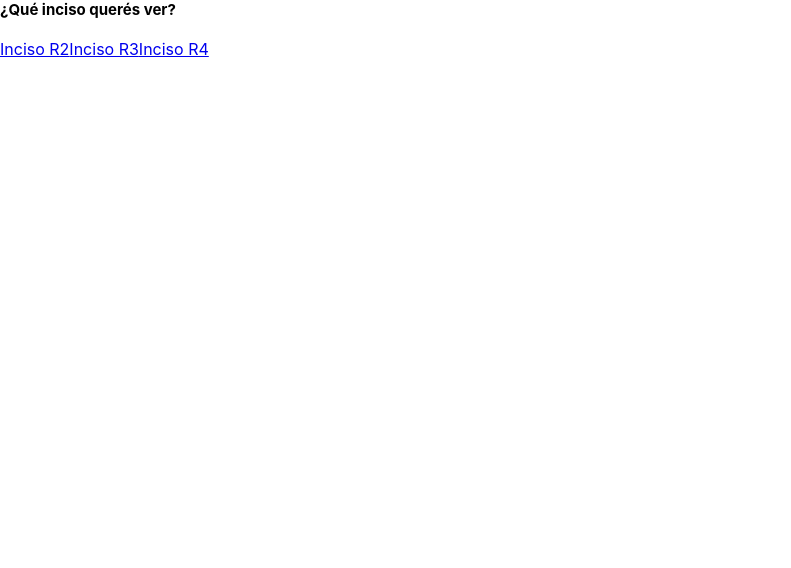
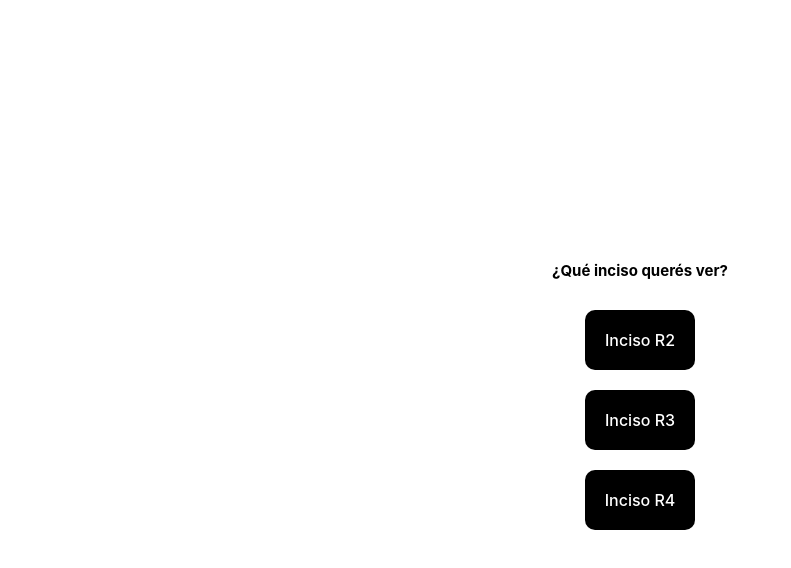
Before and after one commit to Urriste/prueba-md-digital-solutions, a React (Create React App) app: page / in a window 1280 px wide. Shown: the top 568 px of the page, without its empty margins (0-791 px from the left). Built offline with nearby package versions, Linux system fonts and the light colour scheme.

Commit message:
Proyecto terminado

```diff
--- a/src/components/Main.jsx
+++ b/src/components/Main.jsx
@@ -1,13 +1,20 @@
 import React from "react";
 import { Link } from "react-router-dom";
+import "./main.css";
 
 const Main = () => {
   return (
-    <div>
+    <div className="main-container">
       <h1>¿Qué inciso querés ver?</h1>
-      <Link to="/r2">Inciso R2</Link>
-      <Link to="/r3">Inciso R3</Link>
-      <Link to="/r4">Inciso R4</Link>
+      <Link className="link" to="/r2">
+        Inciso R2
+      </Link>
+      <Link className="link" to="/r3">
+        Inciso R3
+      </Link>
+      <Link className="link" to="/r4">
+        Inciso R4
+      </Link>
     </div>
   );
 };
--- /dev/null
+++ b/src/components/main.css
@@ -0,0 +1,24 @@
+* {
+  margin: 0;
+  padding: 0;
+  box-sizing: border-box;
+}
+
+.link {
+  text-decoration: none;
+  margin: 10px;
+  background-color: black;
+  border-radius: 10px;
+  padding: 20px;
+  color: white;
+  font-weight: 500;
+}
+
+.main-container {
+  width: 100%;
+  height: 100vh;
+  display: flex;
+  flex-direction: column;
+  align-items: center;
+  justify-content: center;
+}
--- a/src/components/r3/R3.jsx
+++ b/src/components/r3/R3.jsx
@@ -18,7 +18,7 @@ const R3 = () => {
       <div className="container">
         <div className="video-container">
           <video id="video" onClick={handleClick} src={Video}></video>{" "}
-          <button onClick={handleClick}>
+          <button className="btn-play" onClick={handleClick}>
             <img src={PlayImg} alt="" />
           </button>
         </div>
@@ -43,15 +43,16 @@ const R3 = () => {
           */}
           {open ? (
             <Modal>
-              <video className="video-modal" controls src={Video}></video>
+              {" "}
               <button
-                className="btn-modal"
+                className="btn-mod"
                 onClick={() => {
                   setOpen(false);
                 }}
               >
                 Close
               </button>
+              <video className="video-modal" controls src={Video}></video>
             </Modal>
           ) : null}
         </div>
--- a/src/components/r3/r3.css
+++ b/src/components/r3/r3.css
@@ -2,6 +2,11 @@
   margin: 0;
   padding: 0;
   box-sizing: border-box;
+}
+
+body {
+  width: 100%;
+  height: 100%;
 }
 
 video {
@@ -15,7 +20,7 @@ video {
   height: 700px;
 }
 
-button {
+.btn-play {
   background: none;
   border: none;
   outline: none;
@@ -25,7 +30,7 @@ button {
   cursor: pointer;
 }
 
-button img {
+.btn-play img {
   width: 150px;
   height: 150px;
 }
@@ -67,8 +72,8 @@ p {
   z-index: 1000;
 }
 
-.btn-modal {
-  position: fixed;
+.btn-mod {
+  position: absolute;
   font-size: 15px;
   font-weight: 700;
   background-color: white;
```
